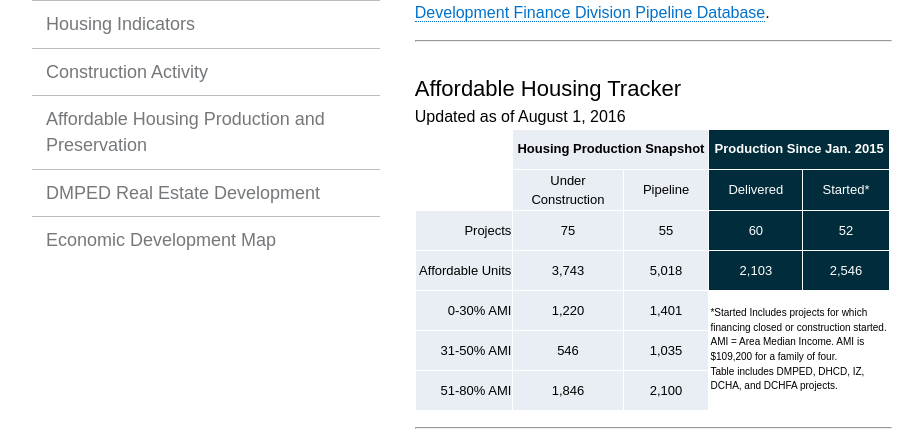
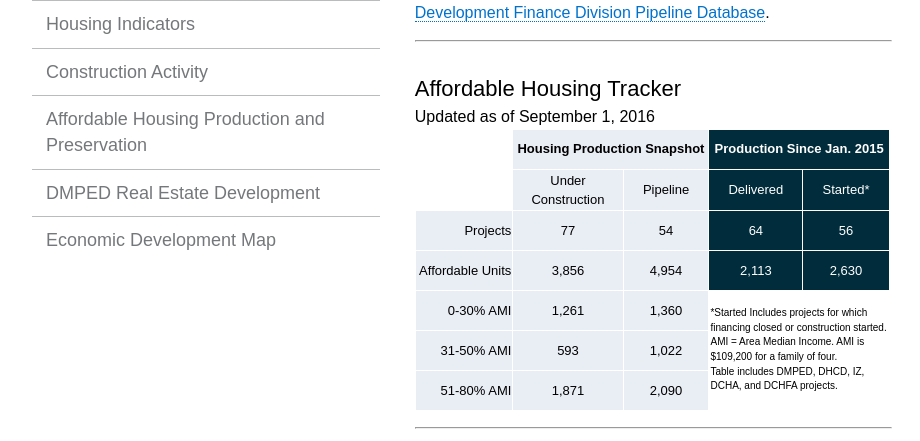
Before and after one commit to DCgov/economic-intelligence, a Jekyll site: the page built from affordable-production-preservation.html, in a window 1280 px wide, cut to the strip 357-798 px from the top of the page. Shown: the whole strip, without its empty margins (28-948 px from the left). Built offline with Jekyll 4.4.1, drawn with Linux system fonts in a browser that asks for light colours; nearby versions of some CDN libraries; some of the changed text lies outside the part shown.

Commit message:
September affordable housing updates

```diff
--- a/affordable-production-preservation.html
+++ b/affordable-production-preservation.html
@@ -10,7 +10,7 @@ title: Affordable Housing Production and Preservation
 
 <div>
 	<h2>Affordable Housing Tracker</h2>
-		Updated as of August 1, 2016
+		Updated as of September 1, 2016
 	<div class="ahtable">
 		<table>
 			<tbody>
@@ -28,33 +28,33 @@ title: Affordable Housing Production and Preservation
 				</tr>
 				<tr>
 					<td style="text-align:right !important" bgcolor="#E9EDF4">Projects</td>
-					<td bgcolor="#E9EDF4">75</td>
-					<td bgcolor="#E9EDF4">55</td>
-					<td bgcolor="#012C3B"><font color="#fff">60</font></td>
-					<td bgcolor="#012C3B"><font color="#fff">52</font></td>
+					<td bgcolor="#E9EDF4">77</td>
+					<td bgcolor="#E9EDF4">54</td>
+					<td bgcolor="#012C3B"><font color="#fff">64</font></td>
+					<td bgcolor="#012C3B"><font color="#fff">56</font></td>
 				</tr>
 				<tr>
 					<td style="text-align:right !important" bgcolor="#E9EDF4">Affordable Units</td>
-					<td bgcolor="#E9EDF4">3,743</td>
-					<td bgcolor="#E9EDF4">5,018</td>
-					<td bgcolor="#012C3B"><font color="#fff">2,103</font></td>
-					<td bgcolor="#012C3B"><font color="#fff">2,546</font></td>
+					<td bgcolor="#E9EDF4">3,856</td>
+					<td bgcolor="#E9EDF4">4,954</td>
+					<td bgcolor="#012C3B"><font color="#fff">2,113</font></td>
+					<td bgcolor="#012C3B"><font color="#fff">2,630</font></td>
 				</tr>
 				<tr>
 					<td style="text-align:right !important" bgcolor="#E9EDF4" border="0">0-30% AMI</td>
-					<td bgcolor="#E9EDF4">1,220</td>
-					<td bgcolor="#E9EDF4">1,401</td>
+					<td bgcolor="#E9EDF4">1,261</td>
+					<td bgcolor="#E9EDF4">1,360</td>
 					<td colspan="2" rowspan="3" style="text-align:left !important; font-size:x-small !important">*Started Includes projects for which financing closed or construction started.<br>AMI = Area Median Income. AMI is $109,200 for a family of four.<br>Table includes DMPED, DHCD, IZ, DCHA, and DCHFA projects. </td>
 				</tr>
 				<tr>
 					<td style="text-align:right !important" bgcolor="#E9EDF4">31-50% AMI</td>
-					<td bgcolor="#E9EDF4">546</td>
-					<td bgcolor="#E9EDF4">1,035</td>
+					<td bgcolor="#E9EDF4">593</td>
+					<td bgcolor="#E9EDF4">1,022</td>
 				</tr>
 				<tr>
 					<td style="text-align:right !important" bgcolor="#E9EDF4">51-80% AMI</td>
-					<td bgcolor="#E9EDF4">1,846</td>
-					<td bgcolor="#E9EDF4">2,100</td>
+					<td bgcolor="#E9EDF4">1,871</td>
+					<td bgcolor="#E9EDF4">2,090</td>
 				</tr>
 			</tbody>
 		</table>
--- a/assets/data/affhousing-del.csv
+++ b/assets/data/affhousing-del.csv
@@ -1,7 +1,11 @@
 Project Delivered,Ward,Units
 Morton Street Mews,1,2
+30th Place Crescent Townhomes I,5,5
+Bailey Flats,2,2
+Lumen Condominiums,1,2
+Cambridge Row,6,1
 1417 N St Cooperative,2,84
-3542 Warder St NW,1,1
+The Warder,1,1
 Miriam's House (N Street Village),1,25
 Cornerstone Community Supportive Housing,4,7
 Metro Village,4,120
@@ -59,4 +63,3 @@ The Gregory Apartments,8,124
 Trinity Plaza (Retail Worker Housing Demo Initiative),8,49
 Sheridan Station - Phase III,8,133
 Buxton Condominium,8,24
-,,
--- a/assets/data/affhousing-st.csv
+++ b/assets/data/affhousing-st.csv
@@ -1,5 +1,7 @@
 Project Started,Ward,Units
 N Street Village,2,95
+1108 16th Street NW,2,1
+The Havana,6,4
 H Street Connection ,6,33
 Portner Flats,1,96
 The Homestead Apartments,4,45
@@ -51,9 +53,3 @@ The Corcoran Flat ,5,1
 "1326 Florida Avenue, NE",5,4
 The Morgan,1,4
 The One-Five,6,5
-,,
-,,
-,,
-,,
-,,
-,,
```
Also changed, not shown: 2 other files.
